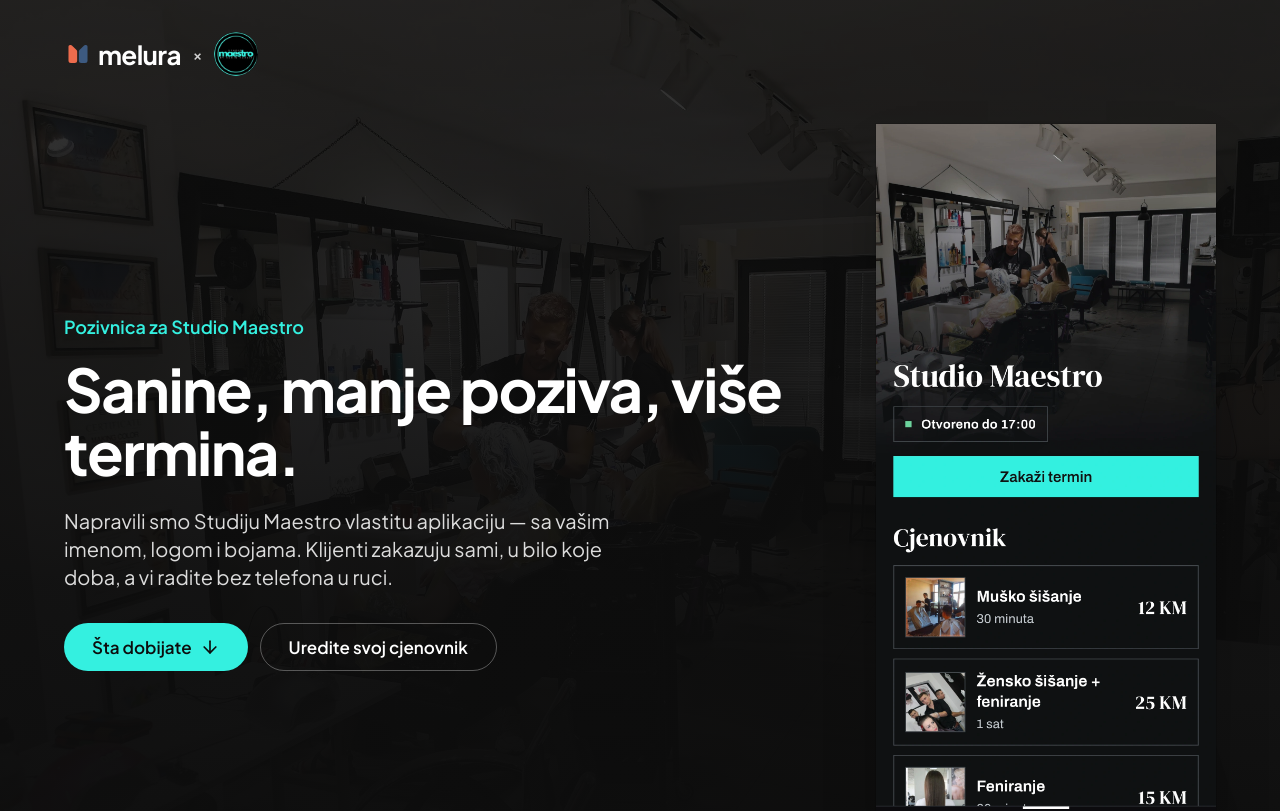
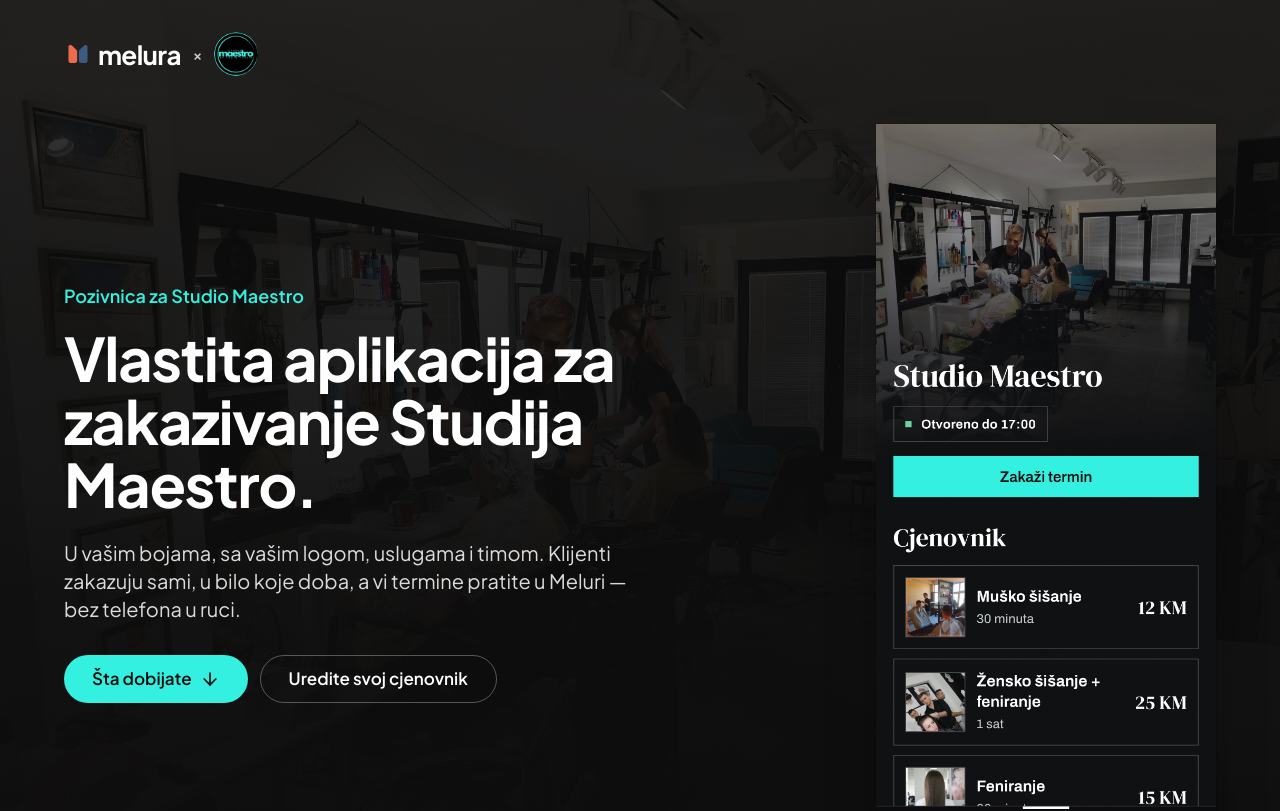
Before and after one commit to Ennyzny/melura-page, a Next.js app: page /invitations/studio-maestro in a window 1280 px wide. Shown: the top 811 px of the page. Built offline with nearby package versions, Linux system fonts and the light colour scheme; no server answers.

Commit message:
feat(pozivnice): opisni naslov umjesto obraćanja po imenu
„Sanine, manje poziva, više termina“ je zvučalo kao slogan. Naslov je sada polje
pozivnice (naslov) — opisno, bez vokativa: „Vlastita aplikacija za zakazivanje
Studija Maestro.“ Polja vokativ i obecanje izbačena iz shella.

```diff
--- a/src/app/invitations/[slug]/page.tsx
+++ b/src/app/invitations/[slug]/page.tsx
@@ -80,7 +80,7 @@ export default async function PozivnicaPage({ params }: PageProps<"/invitations/
               Pozivnica za {salon.ime}
             </p>
             <h1 className="mt-4 text-5xl font-bold leading-[1.05] tracking-tight sm:text-6xl">
-              {salon.vokativ}, {p.obecanje}.
+              {p.naslov}
             </h1>
             <p className="mt-6 max-w-xl text-lg text-white/85 sm:text-xl">{p.uvod}</p>
             <div className="mt-8 flex flex-wrap gap-3">
--- a/src/invitations/studio-maestro.ts
+++ b/src/invitations/studio-maestro.ts
@@ -26,7 +26,6 @@ export const studioMaestro: Pozivnica = {
 
   salon: {
     ime: "Studio Maestro",
-    vokativ: "Sanine",
     genitiv: "Studija Maestro",
     dativ: "Studiju Maestro",
     vlasnik: "Sanin Fazlić",
@@ -39,10 +38,10 @@ export const studioMaestro: Pozivnica = {
     boje: { primarna: "#34F0E0", tamna: "#0D0D0D" },
   },
 
-  obecanje: "manje poziva, više termina",
+  naslov: "Vlastita aplikacija za zakazivanje Studija Maestro.",
 
   uvod:
-    "Napravili smo Studiju Maestro vlastitu aplikaciju — sa vašim imenom, logom i bojama. Klijenti zakazuju sami, u bilo koje doba, a vi radite bez telefona u ruci.",
+    "U vašim bojama, sa vašim logom, uslugama i timom. Klijenti zakazuju sami, u bilo koje doba, a vi termine pratite u Meluri — bez telefona u ruci.",
 
   koristi: [
     {
--- a/src/invitations/tipovi.ts
+++ b/src/invitations/tipovi.ts
@@ -40,8 +40,6 @@ export type Pozivnica = {
 
   salon: {
     ime: string;
-    /** Ime kako se obraćamo vlasniku u naslovu, u vokativu („Sanine"). */
-    vokativ: string;
     /** Ime salona u genitivu („aplikacija Studija Maestro"). */
     genitiv: string;
     /** Ime salona u dativu („zašto se Studiju Maestro isplati"). */
@@ -65,8 +63,8 @@ export type Pozivnica = {
   /** Uvodna rečenica ispod naslova. */
   uvod: string;
 
-  /** Kratko obećanje u naslovu uvoda, poslije vokativa („manje poziva, više termina"). */
-  obecanje: string;
+  /** Naslov uvoda — opisno, bez obraćanja po imenu i bez slogana. */
+  naslov: string;
 
   /**
    * Fokus stranice: zašto se ovom salonu isplati. Svaka korist polazi od njegove situacije
```
